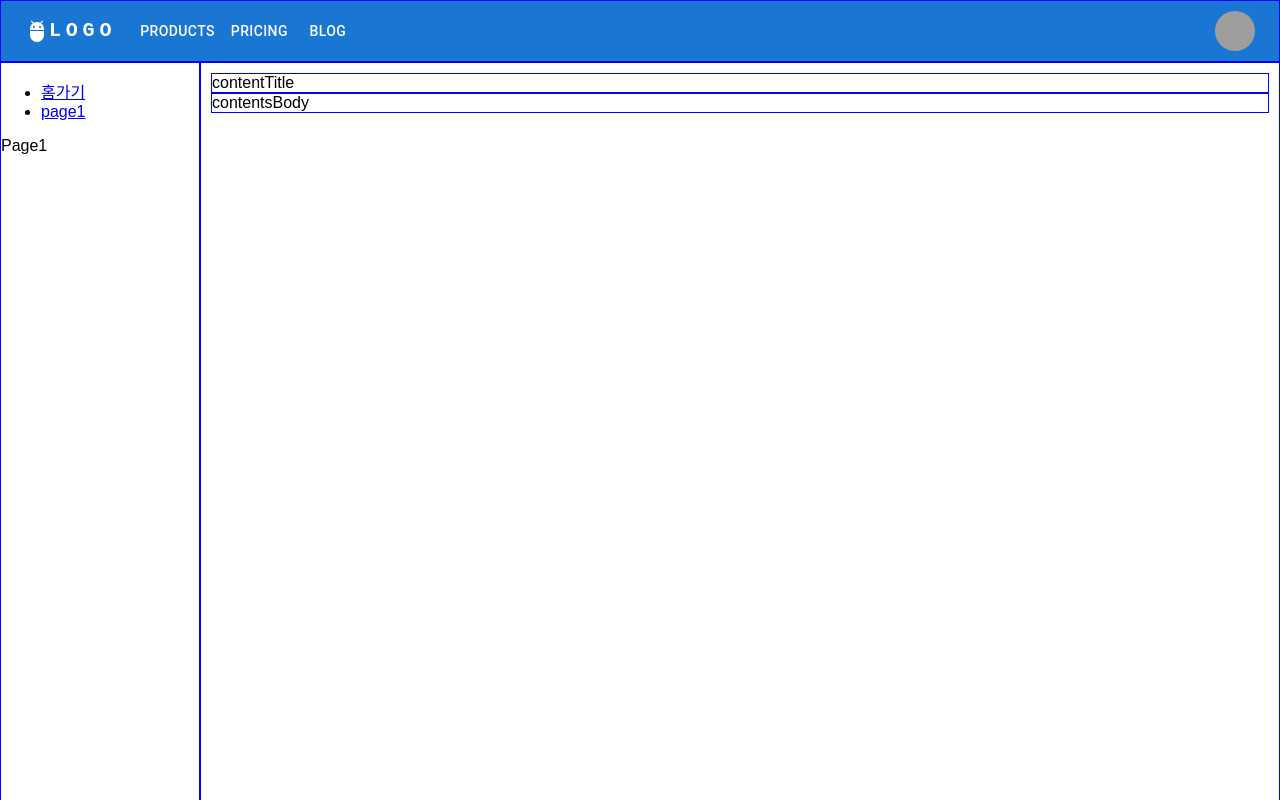
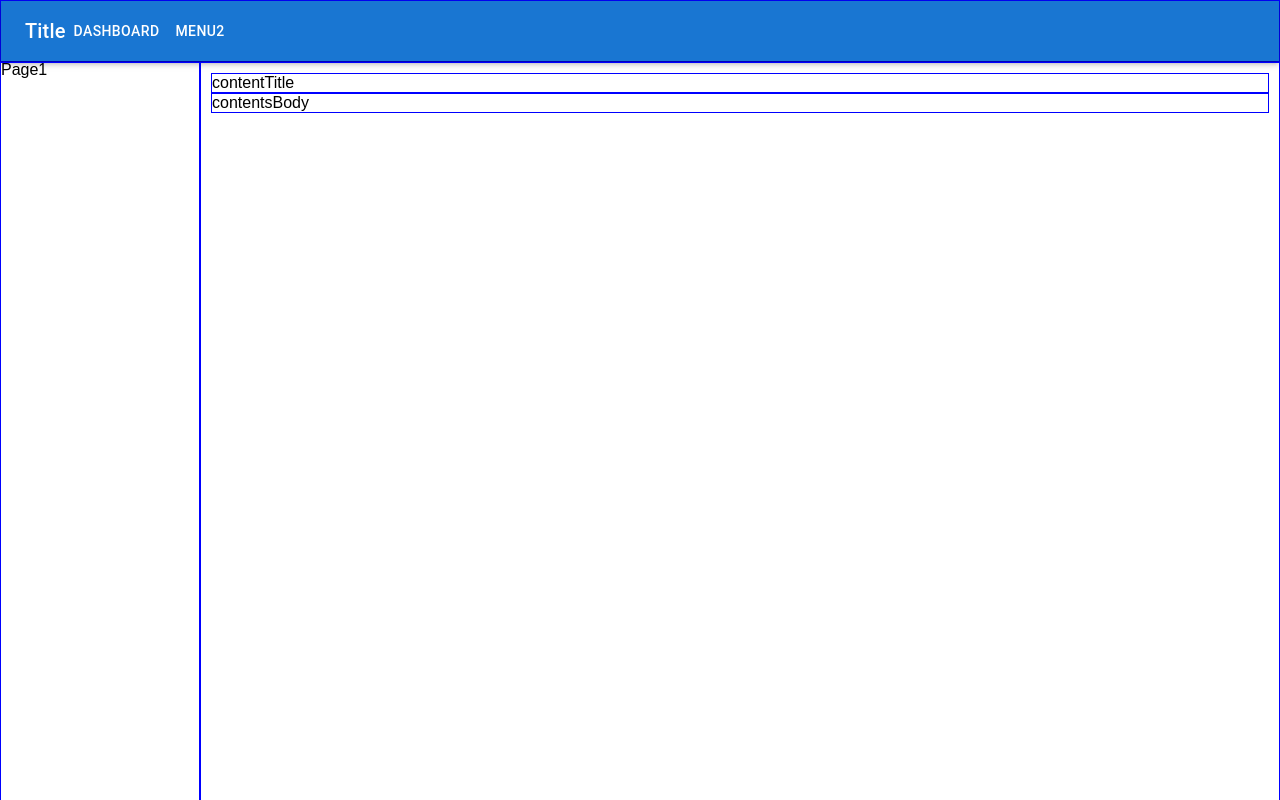
Before and after one commit to eunji0519/Frontend, a React (Create React App) app: page /page1 in a window 1280 px wide. Built offline with nearby package versions, Linux system fonts and the light colour scheme; grey boxes are pictures that could not be loaded.

Commit message:
Link + dropdown complete

```diff
--- a/src/App.css
+++ b/src/App.css
@@ -54,24 +54,3 @@ body {
       border: 1px solid blue;
    }
 }
-
-.header {
-   -webkit-transition: box-shadow 300ms cubic-bezier(0.4, 0, 0.2, 1) 0ms;
-   transition: box-shadow 300ms cubic-bezier(0.4, 0, 0.2, 1) 0ms;
-   display: -webkit-box;
-   display: -webkit-flex;
-   display: -ms-flexbox;
-   display: flex;
-   -webkit-flex-direction: column;
-   -ms-flex-direction: column;
-   flex-direction: column;
-   width: 100%;
-   box-sizing: border-box;
-   -webkit-flex-shrink: 0;
-   -ms-flex-negative: 0;
-   flex-shrink: 0;
-   position: static;
-   background-color: #1976d2;
-   color: #fff;
-   height: 60px;
-}
--- a/src/App.tsx
+++ b/src/App.tsx
@@ -2,159 +2,123 @@ import { Routes, Route, BrowserRouter, Link } from 'react-router-dom';
 import './App.css';
 import Home from './Home';
 import Page1 from './Page1';
-import { AppBar, Avatar, Box, Button, Container, IconButton, Menu, MenuItem, Toolbar, Tooltip, Typography } from '@mui/material';
-import MenuIcon from '@mui/icons-material/Menu';
-import AdbIcon from '@mui/icons-material/Adb';
-import React from 'react';
-const pages = ['Products', 'Pricing', 'Blog'];
-const settings = ['Profile', 'Account', 'Dashboard', 'Logout'];
-function App() {
-  const [anchorElNav, setAnchorElNav] = React.useState<null | HTMLElement>(null);
-  const [anchorElUser, setAnchorElUser] = React.useState<null | HTMLElement>(null);
+import { AppBar, Button, Divider, ListItemIcon, ListItemText, Menu, MenuItem, MenuList, Toolbar, Typography } from '@mui/material';
+import React, { useState } from 'react';
+import { Check } from '@mui/icons-material';
 
-  const handleOpenNavMenu = (event: React.MouseEvent<HTMLElement>) => {
-    setAnchorElNav(event.currentTarget);
+export default function App() {
+  const [anchorEl, setAnchorEl] = useState<null | HTMLElement>(null);
+  const open = Boolean(anchorEl);
+  const handleClick = (event: React.MouseEvent<HTMLButtonElement>) => {
+    setAnchorEl(event.currentTarget);
   };
-  const handleOpenUserMenu = (event: React.MouseEvent<HTMLElement>) => {
-    setAnchorElUser(event.currentTarget);
+  const handleClose = () => {
+    setAnchorEl(null);
   };
 
-  const handleCloseNavMenu = () => {
-    setAnchorElNav(null);
+  const [anchorEl1, setAnchorEl1] = useState<null | HTMLElement>(null);
+  const open1 = Boolean(anchorEl1);
+  const handleClick1 = (event: React.MouseEvent<HTMLButtonElement>) => {
+    setAnchorEl1(event.currentTarget);
+  };
+  const handleClose1 = () => {
+    setAnchorEl1(null);
   };
 
-  const handleCloseUserMenu = () => {
-    setAnchorElUser(null);
-  };
   return (
     <>
       <div id="headWapper">
-        <div className="header">
-          <Toolbar style={{
-            minHeight: "60px",
-            height: "60px"
-          }}>
-            <AdbIcon sx={{ display: { xs: 'none', md: 'flex' } }} />
-            <Typography
-              variant="h6"
-              noWrap
-              component="a"
-              href="/"
-              sx={{
-                mr: 2,
-                display: { xs: 'none', md: 'flex' },
-                fontFamily: 'monospace',
-                fontWeight: 700,
-                letterSpacing: '.3rem',
-                color: 'inherit',
-                textDecoration: 'none',
-              }}
-            >
-              LOGO
-            </Typography>
-
-            <Box sx={{ flexGrow: 1, display: { xs: 'flex', md: 'none' } }}>
-              <IconButton
-                size="large"
-                aria-label="account of current user"
-                aria-controls="menu-appbar"
+        <BrowserRouter>
+          <AppBar style={{
+            height: "60px",
+          }} position="static">
+            <Toolbar style={{
+              height: "60px",
+            }} variant="dense">
+              <Typography variant="h6" color="inherit">
+                Title
+              </Typography>
+              <Button
+                id="basic-button"
+                color="inherit"
+                aria-controls={open ? 'basic-menu' : undefined}
                 aria-haspopup="true"
-                onClick={handleOpenNavMenu}
-                color="inherit"
+                aria-expanded={open ? 'true' : undefined}
+                onClick={handleClick}
               >
-                <MenuIcon />
-              </IconButton>
+                Dashboard
+              </Button>
               <Menu
-                id="menu-appbar"
-                anchorEl={anchorElNav}
-                anchorOrigin={{
-                  vertical: 'bottom',
-                  horizontal: 'left',
-                }}
-                keepMounted
-                transformOrigin={{
-                  vertical: 'top',
-                  horizontal: 'left',
-                }}
-                open={Boolean(anchorElNav)}
-                onClose={handleCloseNavMenu}
-                sx={{
-                  display: { xs: 'block', md: 'none' },
+                id="basic-menu"
+                anchorEl={anchorEl}
+                open={open}
+                onClose={handleClose}
+                MenuListProps={{
+                  'aria-labelledby': 'basic-button',
                 }}
               >
-                {pages.map((page) => (
-                  <MenuItem key={page} onClick={handleCloseNavMenu}>
-                    <Typography textAlign="center">{page}</Typography>
+                <MenuItem onClick={handleClose}><Link style={{
+                  textDecorationLine: "none",
+                  color: "inherit",
+                }} to="/">홈가기</Link></MenuItem>
+                <MenuItem onClick={handleClose}>My account</MenuItem>
+                <MenuItem onClick={handleClose}>Logout</MenuItem>
+              </Menu>
+              <Button
+                id="menu2"
+                color="inherit"
+                aria-controls={open1 ? 'menu2' : undefined}
+                aria-haspopup="true"
+                aria-expanded={open1 ? 'true' : undefined}
+                onClick={handleClick1}
+              >menu2</Button>
+              <Menu
+                id="menu2"
+                anchorEl={anchorEl1}
+                open={open1}
+                onClose={handleClose1}
+                MenuListProps={{
+                  'aria-labelledby': 'basic-button',
+                }}
+              >
+                <MenuList style={{
+                  display: "contents",
+                }} dense>
+                  <MenuItem>
+                    <ListItemText inset><Link style={{
+                      textDecorationLine: "none",
+                      color: "inherit",
+                    }} to="page1">Page1</Link></ListItemText>
                   </MenuItem>
-                ))}
+                  <MenuItem>
+                    <ListItemText inset>1.15</ListItemText>
+                  </MenuItem>
+                  <MenuItem>
+                    <ListItemText inset>Double</ListItemText>
+                  </MenuItem>
+                  <Divider />
+                  <MenuItem>
+                    <ListItemText>Add space before paragraph</ListItemText>
+                  </MenuItem>
+                  <MenuItem>
+                    <ListItemText>Add space after paragraph</ListItemText>
+                  </MenuItem>
+                  <Divider />
+                  <MenuItem>
+                    <ListItemText>Custom spacing...</ListItemText>
+                  </MenuItem>
+                </MenuList>
               </Menu>
-            </Box>
-            <AdbIcon sx={{ display: { xs: 'flex', md: 'none' }, mr: 1 }} />
-            <Typography
-              variant="h5"
-              noWrap
-              component="a"
-              href="/"
-              sx={{
-                mr: 2,
-                display: { xs: 'flex', md: 'none' },
-                flexGrow: 1,
-                fontFamily: 'monospace',
-                fontWeight: 700,
-                letterSpacing: '.3rem',
-                color: 'inherit',
-                textDecoration: 'none',
-              }}
-            >
-              LOGO
-            </Typography>
-            <Box sx={{ flexGrow: 1, display: { xs: 'none', md: 'flex' } }}>
-              {pages.map((page) => (
-                <Button
-                  key={page}
-                  onClick={handleCloseNavMenu}
-                  sx={{ my: 2, color: 'white', display: 'block' }}
-                >
-                  {page}
-                </Button>
-              ))}
-            </Box>
-
-            <Box sx={{ flexGrow: 0 }}>
-              <Tooltip title="Open settings">
-                <IconButton onClick={handleOpenUserMenu} sx={{ p: 0 }}>
-                  <Avatar alt="Remy Sharp" src="/static/images/avatar/2.jpg" />
-                </IconButton>
-              </Tooltip>
-              <Menu
-                sx={{ mt: '45px' }}
-                id="menu-appbar"
-                anchorEl={anchorElUser}
-                anchorOrigin={{
-                  vertical: 'top',
-                  horizontal: 'right',
-                }}
-                keepMounted
-                transformOrigin={{
-                  vertical: 'top',
-                  horizontal: 'right',
-                }}
-                open={Boolean(anchorElUser)}
-                onClose={handleCloseUserMenu}
-              >
-                {settings.map((setting) => (
-                  <MenuItem key={setting} onClick={handleCloseUserMenu}>
-                    <Typography textAlign="center">{setting}</Typography>
-                  </MenuItem>
-                ))}
-              </Menu>
-            </Box>
-          </Toolbar>
-        </div>
-
+            </Toolbar>
+          </AppBar>
+          <Routes>
+            <Route path="/" element={<Home />} />
+            <Route path="/page1" element={<Page1 />} />
+          </Routes>
+        </BrowserRouter>
       </div>
       <div id="sideWapper">
-        <BrowserRouter>
+        {/* <BrowserRouter>
           <ul>
             <li><Link to="/">홈가기</Link></li>
             <li><Link to="page1">page1</Link></li>
@@ -163,7 +127,7 @@ function App() {
             <Route path="/" element={<Home />} />
             <Route path="/page1" element={<Page1 />} />
           </Routes>
-        </BrowserRouter>
+        </BrowserRouter> */}
       </div>
       <div id="contentsWrapper">
         <div className="contentsTitle">contentTitle</div>
@@ -172,5 +136,3 @@ function App() {
     </>
   );
 }
-
-export default App;
--- a/src/Page1.tsx
+++ b/src/Page1.tsx
@@ -1,7 +1,9 @@
-import React from 'react'
+import './App.css';
 
 export default function Page1() {
    return (
-      <div>Page1</div>
+      <>
+         <div>Page1</div>
+      </>
    )
 }
```
